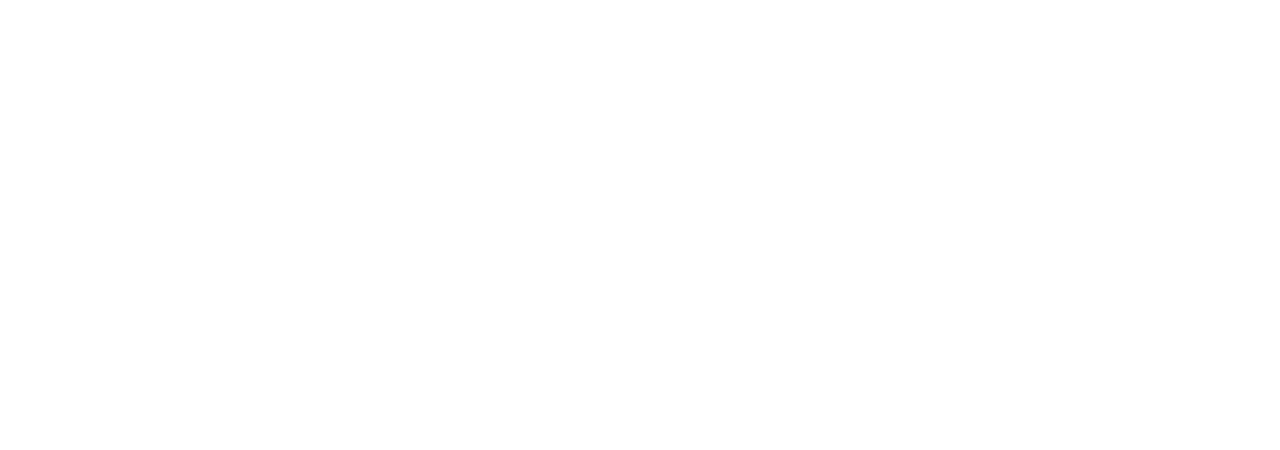
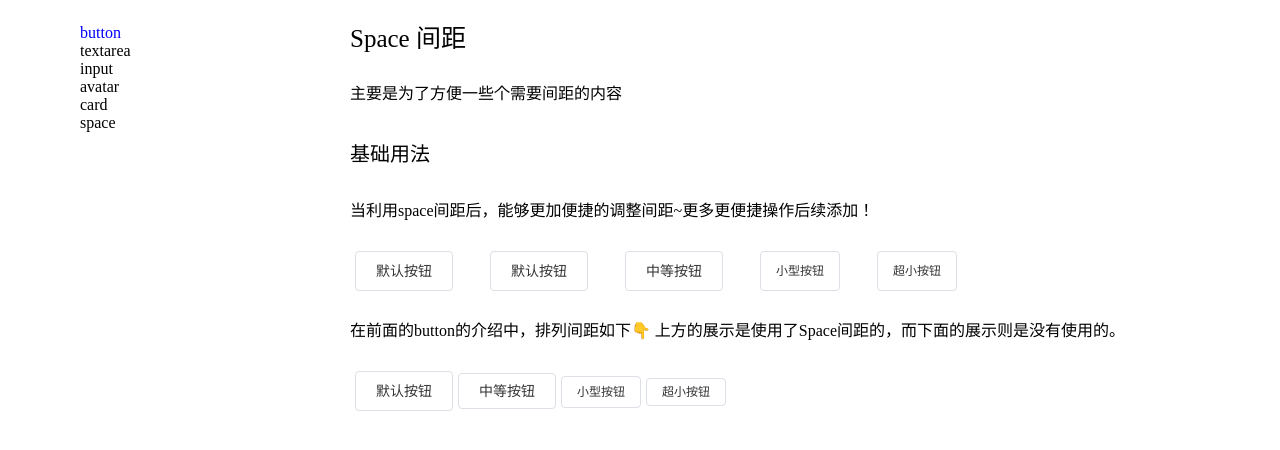
Before and after one commit to zheng-shugan/try-ui, a Vue app: page /sapce in a window 1280 px wide. Before the commit this address had no page. Shown: the top 450 px of the page. Built offline with nearby package versions, Linux system fonts and the light colour scheme.

Commit message:
feat(*):新增space组件

```diff
--- /dev/null
+++ b/packages/components/Space/index.ts
@@ -0,0 +1,16 @@
+// import TSpace from "./index.vue";
+
+// TSpace.install = (app) => {
+//     app.component(TSpace.name, TSpace);
+// }
+
+// export default TSpace;
+
+import type { App } from 'vue'
+import TSpace from './src/demo.vue'
+
+TSpace.install = (app: App) => {
+  app.component(TSpace.name, TSpace)
+}
+
+export { TSpace }
--- /dev/null
+++ b/packages/components/Space/src/demo.vue
@@ -0,0 +1,26 @@
+<script lang="ts">
+    import type { PropType } from 'vue'
+    import { defineComponent } from 'vue'
+    import { h }from 'vue'
+
+    export default defineComponent({
+        name: 'TSpace',
+
+    })
+</script>
+
+<template>
+    <div class="space">
+        <slot></slot>
+    </div>
+
+</template>
+
+<style lang="scss" scoped>
+    .space{
+        display: inline-flex;
+        gap: 2rem 2rem;
+        flex-direction: inherit;
+        flex-wrap: wrap;
+    }
+</style>
--- a/packages/try-ui/index.ts
+++ b/packages/try-ui/index.ts
@@ -4,6 +4,7 @@
 import { TCard } from '../components/Card'
 import { Badge } from '../components/Badge'
 import { Input } from '../components/Input'
+import { TSpace } from '../components/Space'
 
 const components = [
   Button,
@@ -12,6 +13,7 @@
   TCard,
   Badge,
   Input,
+  TSpace,
 ]
 
 const install = (app: App) => {
--- /dev/null
+++ b/src/components/Space.vue
@@ -0,0 +1,65 @@
+<script lang="ts" setup>
+
+</script>
+
+<template>
+  <div>
+    <div class="title h1">Space 间距</div>
+    <div class="introduce">
+        <p>主要是为了方便一些个需要间距的内容</p>
+    </div>
+    <div>
+        <p class="h2">基础用法</p>
+        <p class="introduce">当利用space间距后，能够更加便捷的调整间距~更多更便捷操作后续添加！</p>
+        <t-space>
+            <div><t-button>
+                默认按钮
+            </t-button></div>
+            <t-button>
+                默认按钮
+            </t-button>
+            <t-button size="medium">
+                中等按钮
+            </t-button>
+            <t-button size="small">
+                小型按钮
+            </t-button>
+            <t-button size="mini">
+                超小按钮
+            </t-button>
+        </t-space>
+        <br />
+        <p class="introduce">在前面的button的介绍中，排列间距如下👇 上方的展示是使用了Space间距的，而下面的展示则是没有使用的。</p>
+        <t-button>
+            默认按钮
+        </t-button>
+        <t-button size="medium">
+            中等按钮
+        </t-button>
+        <t-button size="small">
+            小型按钮
+        </t-button>
+        <t-button size="mini">
+            超小按钮
+        </t-button>
+        <br /><br />
+    </div>
+  </div>
+</template>
+
+<style lang="scss" scoped>
+.h1 {
+    font-size: 25px;
+    font-weight: 500;
+}
+
+.h2 {
+    font-size: 20px;
+    font-weight: 500;
+}
+.introduce {
+    font-style: normal;
+    line-height: 3em;
+}
+
+</style>
--- a/src/router/index.ts
+++ b/src/router/index.ts
@@ -34,6 +34,11 @@
           name: 'card',
           component: () => import('../components/Card.vue'),
         },
+        {
+          path: 'sapce',
+          name: 'space',
+          component: () => import('../components/Space.vue'),
+        },
       ],
     },
   ],
```
Also changed, not shown: 1 other file (tests, documents, lock files or other folders).
